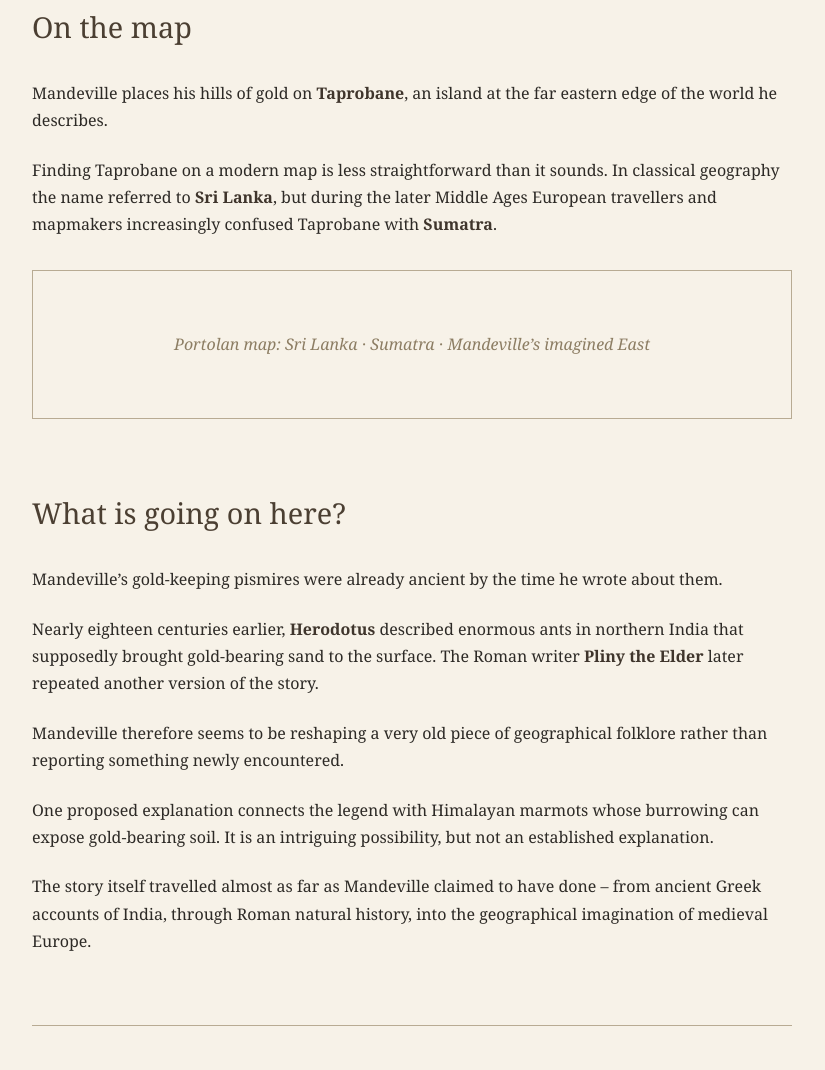
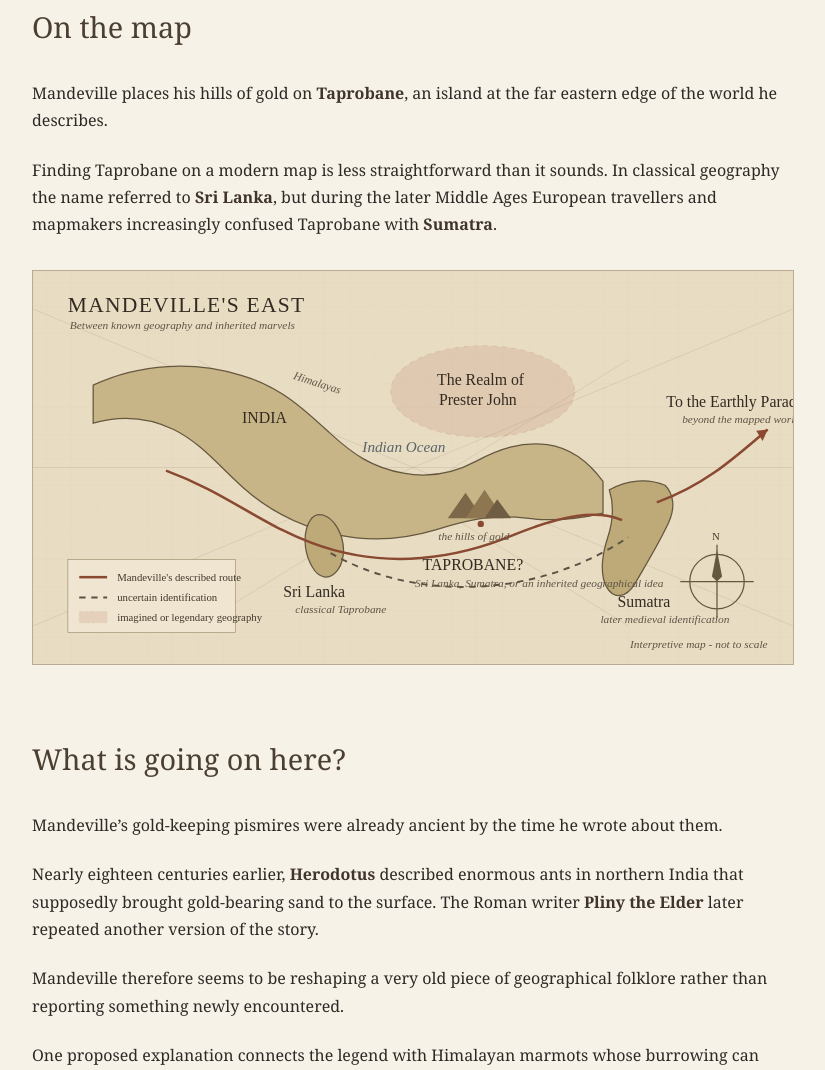
Before and after one commit to VonkelVinger/the-portolan-press, a plain HTML site: page titles/mandeville/index.html in a window 1280 px wide. Shown: the part 1472-2542 px from the top of the page, without its empty margins (228-1053 px from the left). Drawn offline with Linux system fonts and the light colour scheme.

Commit message:
EXP-025 Add first Portolan map

```diff
--- a/titles/mandeville/index.html
+++ b/titles/mandeville/index.html
@@ -103,9 +103,12 @@
                 with <strong>Sumatra</strong>.
             </p>
 
-            <div class="map-placeholder">
-                Portolan map: Sri Lanka · Sumatra · Mandeville’s imagined East
-            </div>
+<figure class="portolan-map">
+    <img
+        src="assets/map.svg"
+        alt="Interpretive map of Mandeville’s East showing Sri Lanka, Sumatra, Taprobane, Prester John and the Earthly Paradise."
+    >
+</figure>
         </section>
 
         <section>
--- a/titles/mandeville/mandeville.css
+++ b/titles/mandeville/mandeville.css
@@ -170,3 +170,14 @@ strong {
     opacity: 1;
     pointer-events: auto;
 }
+.portolan-map {
+    margin: 32px 0 0;
+}
+
+.portolan-map img {
+    display: block;
+    width: 100%;
+    height: auto;
+
+    border: 1px solid #b8ab93;
+}
```
Also changed, not shown: titles/mandeville/assets/map.svg (added).
